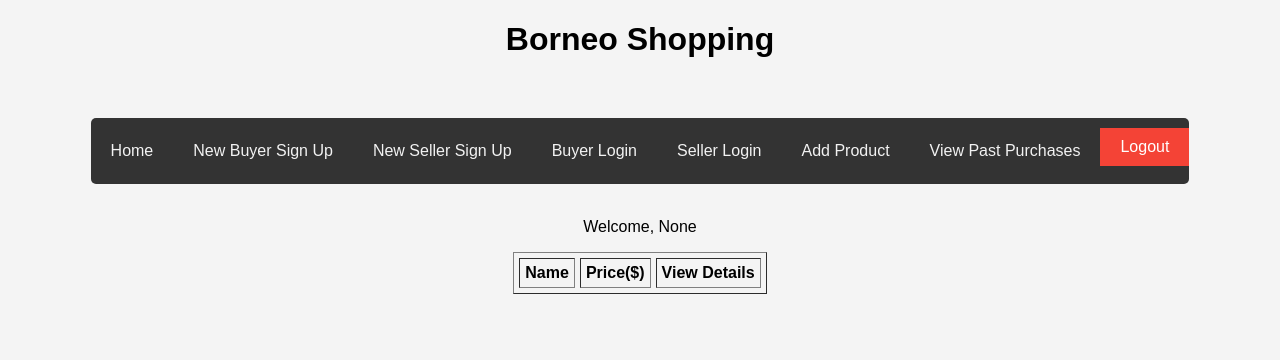
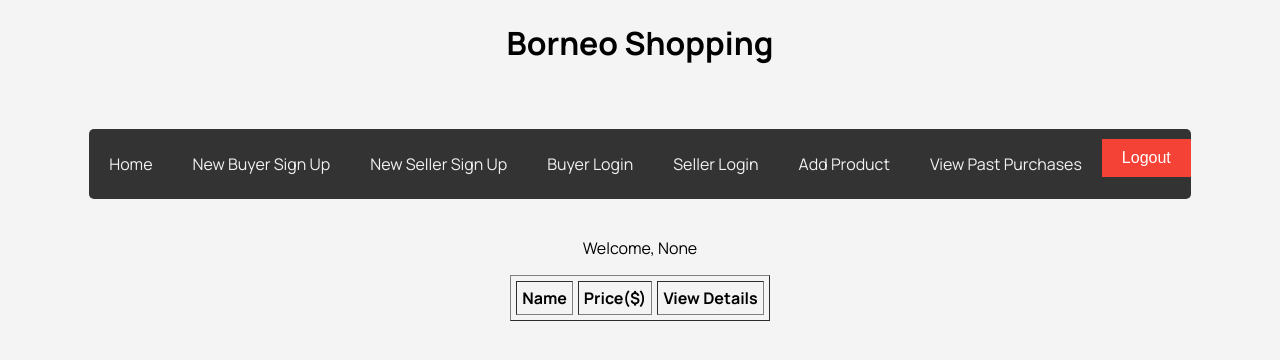
Before and after one commit to Yug3737/Borneo-Shopping, a Flask app: a page that uses templates/nav.html in a window 1280 px wide. Shown: the top 360 px of the page. Run offline with Flask 3, Linux system fonts and the light colour scheme; data that the repository does not hold is empty; parts of the project's set-up code (start-up, migrations or seed data) failed here and were passed over; some libraries are stand-ins or nearby versions.

Commit message:
Added the google Manrope font

```diff
--- a/app.py
+++ b/app.py
@@ -143,6 +143,16 @@
         query = "INSERT INTO `product`(`seller_ID`, `name`, `price`, `stars`, `description`) VALUES (%s,%s,%s,%s,%s)"
         cursor.execute(query, (seller_ID, name, price,stars , description))
         mysql.connection.commit()
+
+        query2 = 'SELECT product_id from product WHERE name = %s'
+        cursor.execute(query2, (name,))
+        product_ID= cursor.fetchone()
+        print(" new product_ID", product_ID)
+        query3 = 'INSERT into products_offered VALUES (%s, %s)'
+        cursor.execute(query3,(seller_ID, product_ID))
+        message = f'Successfully added product {name}'
+        print(message)
+
         message = f'Successfully added product {name}'
         print(message)
     else:
@@ -284,4 +294,4 @@
 
 
 if __name__ == "__main__":
-    app.run(port=3104, debug=True)
+    app.run(port=3105, debug=True)
--- a/static/css/style.css
+++ b/static/css/style.css
@@ -70,3 +70,7 @@
 .logout-btn:hover {
   background-color: #d32f2f;
 }
+
+body{
+  font-family: 'Manrope', sans-serif;
+}
--- a/templates/nav.html
+++ b/templates/nav.html
@@ -5,6 +5,9 @@
     <meta charset="UTF-8">
     <meta name="viewport" content="width=device-width, initial-scale=1.0">
     <link rel="stylesheet" href="{{ url_for('static', filename='css/style.css') }}">
+    <link rel="preconnect" href="https://fonts.googleapis.com">
+    <link rel="preconnect" href="https://fonts.gstatic.com" crossorigin>
+    <link href="https://fonts.googleapis.com/css2?family=Manrope:wght@200..800&display=swap" rel="stylesheet">
     <title>Borneo Shopping</title>
 </head>
 
--- a/templates/register_new_seller.html
+++ b/templates/register_new_seller.html
@@ -5,6 +5,9 @@
     <meta charset="UTF-8">
     <title>New Seller Registration</title>
     <link rel="stylesheet" href="{{ url_for('static', filename='css/buyer_seller.css') }}">
+    <link rel="preconnect" href="https://fonts.googleapis.com">
+    <link rel="preconnect" href="https://fonts.gstatic.com" crossorigin>
+    <link href="https://fonts.googleapis.com/css2?family=Manrope:wght@200..800&display=swap" rel="stylesheet">
 </head>
 
 <body>
```
